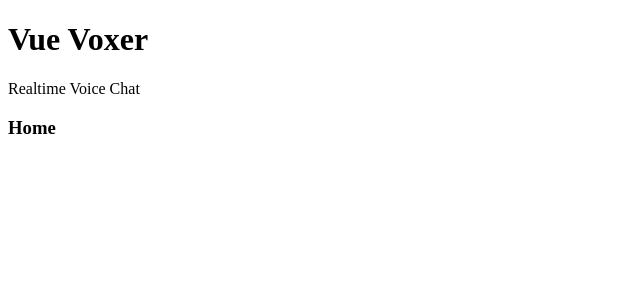
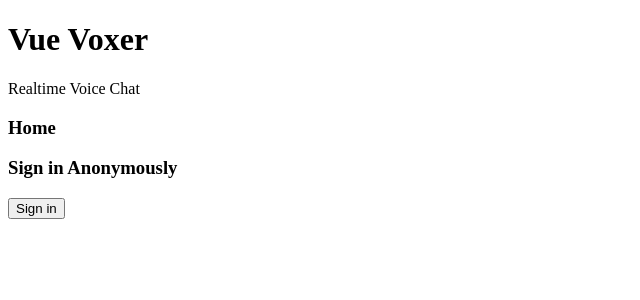
Before and after one commit to maltewirz/firebase-vue-walkie-talkie, a Vue app: page / in a window 1280 px wide. Shown: the top 300 px of the page, without its empty margins (0-640 px from the left). Built offline with nearby package versions, Linux system fonts and the light colour scheme; no server answers; what vuefire would draw is missing.

Commit message:
anonymous login enabled

```diff
--- a/package.json
+++ b/package.json
@@ -8,6 +8,7 @@
     "lint": "vue-cli-service lint"
   },
   "dependencies": {
+    "@vue/composition-api": "^0.5.0",
     "core-js": "^3.6.4",
     "firebase": "^7.14.4",
     "vue": "^2.6.11",
--- a/src/components/Home.vue
+++ b/src/components/Home.vue
@@ -1,5 +1,29 @@
 <template>
     <div>
         <h3>Home</h3>
+        <User v-slot:user="{ user }">
+
+            <div v-if="user">
+                Logged in as {{ user.uid }}
+            </div>
+            <Login v-else />
+        </User>
     </div>
 </template>
+
+<script>
+import Login from './Login';
+import User from './User';
+
+
+export default {
+    components: {
+        Login,
+        User
+    }
+}
+</script>
+
+<style scoped>
+
+</style>
--- /dev/null
+++ b/src/components/Login.vue
@@ -0,0 +1,23 @@
+<template>
+    <aside>
+        <h3>Sign in Anonymously</h3>
+        <button @click="auth.signInAnonymously()">Sign in</button>
+    </aside>
+</template>
+
+<script>
+import { auth } from '../firebase';
+
+export default {
+    data() {
+        return {
+            auth,
+        }
+    }
+
+}
+</script>
+
+<style scoped>
+
+</style>
--- /dev/null
+++ b/src/components/User.vue
@@ -0,0 +1,34 @@
+<template>
+    <div>
+        <slot name="user" :user="user"></slot>
+
+    </div>
+</template>
+
+<script>
+import { auth } from '../firebase'
+import { ref } from '@vue/composition-api';
+
+export default {
+    setup() {
+        const user = ref(null);
+        const unsubscribe = auth.onAuthStateChanged(
+            // fires every time state changes
+            firebaseUser => user.value = firebaseUser
+        );
+        return {
+            user,
+            unsubscribe,
+        }
+    },
+
+    destroyed() {
+        // dispose real time stream when its no longer needed
+        this.unsubscribe()
+    }
+}
+</script>
+
+<style scoped>
+
+</style>
--- a/src/main.js
+++ b/src/main.js
@@ -3,6 +3,9 @@ import App from './App.vue'
 import { firestorePlugin } from 'vuefire'
 import VueRouter from 'vue-router'
 
+import VueCompositionApi from '@vue/composition-api'
+
+Vue.use(VueCompositionApi)
 Vue.use(VueRouter)
 Vue.use(firestorePlugin)
 
```
Also changed, not shown: 1 other file (tests, documents, lock files or other folders).
